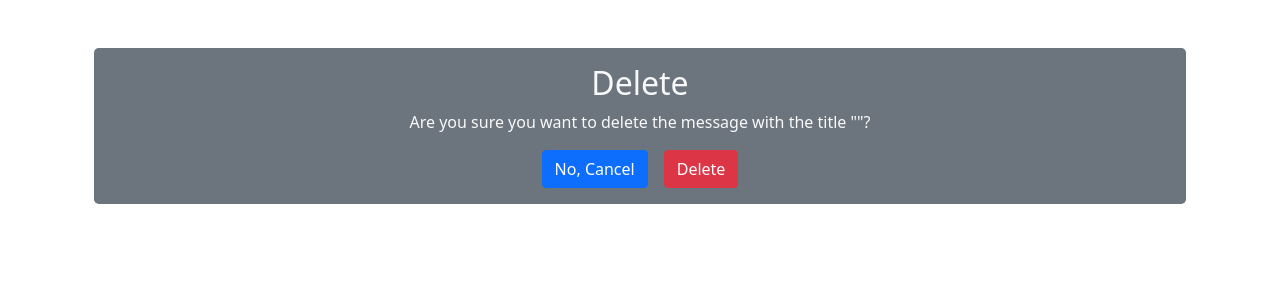
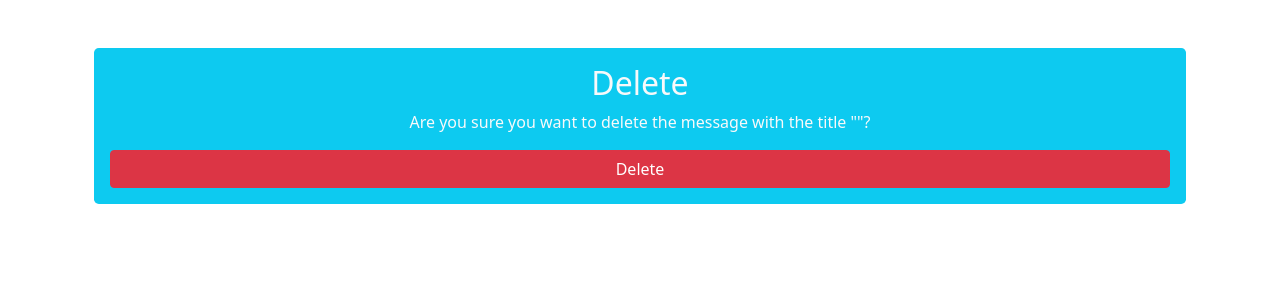
Before and after one commit to Lubano254/Messaging-App-using-Symfony, a Symfony app: template templates/message/delete.html.twig in a window 1280 px wide. Shown: the top 300 px of the page. Run offline with Twig, Linux system fonts and the light colour scheme; the template is opened without the code that fills it, so the values that code supplies are empty; style sheets or scripts are compiled from the project's sources; some libraries are stand-ins or nearby versions.

Commit message:
Final work

```diff
--- a/config/bundles.php
+++ b/config/bundles.php
@@ -5,6 +5,6 @@ return [
     Symfony\WebpackEncoreBundle\WebpackEncoreBundle::class => ['all' => true],
     Doctrine\Bundle\DoctrineBundle\DoctrineBundle::class => ['all' => true],
     Doctrine\Bundle\MigrationsBundle\DoctrineMigrationsBundle::class => ['all' => true],
-    Symfony\Bundle\MakerBundle\MakerBundle::class => ['dev' => true],
+    // Symfony\Bundle\MakerBundle\MakerBundle::class => ['dev' => true],
     Symfony\Bundle\TwigBundle\TwigBundle::class => ['all' => true],
 ];
--- a/package.json
+++ b/package.json
@@ -18,7 +18,9 @@
         "dev-server": "encore dev-server",
         "dev": "encore dev",
         "watch": "encore dev --watch",
-        "build": "encore production --progress"
+        "build": "encore production --progress",
+        "production": "npm run build"
+
     },
     "dependencies": {
         "bootstrap": "^5.3.3",
--- a/public/styles/main.scss
+++ b/public/styles/main.scss
@@ -8,7 +8,7 @@ $screen: 50dvh; // Custom viewport height unit (or media query breakpoint)
 // Base body styles
 body {
     font-family: 'Arial', sans-serif;
-    background-color: #f8f9fa;
+    background-color: #b5bcc2;
 }
 
 // Main container styles
--- a/src/Form/MessageType.php
+++ b/src/Form/MessageType.php
@@ -46,7 +46,7 @@ class MessageType extends AbstractType
             ])
             ->add('submit', SubmitType::class, [
                 'label' => 'Send Message',
-                'attr' => ['class' => 'btn btn-primary', 'padding-top-2px'], // Bootstrap class for styling the button
+                'attr' => ['class' => 'btn btn-success'], // Bootstrap class for styling the button
             ]);
     }
 
--- a/templates/message/delete.html.twig
+++ b/templates/message/delete.html.twig
@@ -1,20 +1,45 @@
-{%extends "base.html.twig"%}
+{% extends "base.html.twig" %}
 
-{%block title%}Delete Message{%endblock%}
+{% block title %}Delete Message{% endblock %}
 
-{%block body%}
-<main class="d-flex justify-content-center flex-column text-center align-middle h-100 bg-secondary p-3 rounded-3 text-light">
+{% block body %}
+<main class="d-flex justify-content-center flex-column text-center align-middle h-100 bg-info p-3 rounded-3 text-light">
     <h2>Delete</h2>
 
     <p>Are you sure you want to delete the message with the title "{{ message.title }}"?</p>
 
+    <!-- Button to trigger the modal -->
+    <button type="button" class="btn btn-danger" data-bs-toggle="modal" data-bs-target="#confirmDeleteModal">
+        Delete
+    </button>
 
-    <form method="post">
-        <div class="d-flex flex-row justify-content-center gap-3">
-            <a href="{{ path("message", {"id": id}) }}" class="btn btn-primary">No, Cancel</a>
-            <button type="submit" class="btn btn-danger">Delete</button>
+    <!-- Modal -->
+    <div class="modal fade" id="confirmDeleteModal" tabindex="-1" aria-labelledby="confirmDeleteModalLabel" aria-hidden="true">
+        <div class="modal-dialog">
+            <div class="modal-content">
+                <div class="modal-header">
+                    <h5 class="modal-title" id="confirmDeleteModalLabel">Confirm Deletion</h5>
+                    <button type="button" class="btn-close" data-bs-dismiss="modal" aria-label="Close"></button>
+                </div>
+                <div class="modal-body">
+                    Are you sure you want to delete this message? This action cannot be undone.
+                </div>
+                <div class="modal-footer">
+                    <button type="button" class="btn btn-secondary" data-bs-dismiss="modal">Cancel</button>
+                    <form method="post" action="{{ path('delete_message', { 'id': message.id }) }}" style="display:inline;">
+                        <button type="submit" class="btn btn-danger">Yes, Delete</button>
+                    </form>
+                </div>
+            </div>
         </div>
-    </form>
+    </div>
 
 </main>
-{%endblock%}
+
+{% block javascripts %}
+<script>
+    // Initialize the Bootstrap modal if not automatically handled
+    var deleteModal = new bootstrap.Modal(document.getElementById('confirmDeleteModal'));
+</script>
+{% endblock %}
+{% endblock %}
--- a/templates/message/details.html.twig
+++ b/templates/message/details.html.twig
@@ -19,8 +19,8 @@
 
 
 <div class="d-flex gap-3 justify-content-center">
-    <a href="{{path("message")}}" class="btn btn-primary">Back to messages list</a>
-    <a href="{{path("delete_message", {"id": message.id})}}" class="btn btn-primary">Delete Message</a>
+    <a href="{{path("message")}}" class="btn btn-success">Back</a>
+    <a href="{{path("delete_message", {"id": message.id})}}" class="btn btn-danger">Delete</a>
 </div>
 
 </main>
--- a/templates/message/index.html.twig
+++ b/templates/message/index.html.twig
@@ -7,8 +7,8 @@
         .message__item:hover {
             background-color: rgb(10, 123, 236);
             color: #333;
-            transform: scale(1.02);
-            box-shadow: 0 4px 6px rgba(0, 0, 0, 0.1);
+            transform: scale(1);
+            box-shadow: 0 5px 8px rgba(0, 0, 0, 0.1);
             transition: all 0.3s ease;
         }
     </style>
@@ -36,7 +36,7 @@
             <h2>Messages List</h2>
 
             {% if messages|length > 0 %}
-                <div class="d-flex flex-column gap-2" style="height: 40dvh; overflow-y: auto; overflow-x: hidden">
+                <div class="d-flex flex-column gap-3" style="height: 30dvh; overflow-y: auto; overflow-x: hidden">
                     {% for message in messages %}
                         <a href="{{ path("message_details", {"id": message.id}) }}"  class="bg-light message__item text-secondary p-3 rounded-3 text-decoration-none">
                             <strong>{{ message.title }}:</strong>
```
Also changed, not shown: assets/bootstrap.js (deleted, +0 -15 lines), public/images/Screenshot 2025-01-22 151253.png (added), public/images/Screenshot 2025-01-22 151329.png (added), public/images/Screenshot 2025-01-22 151428.png (added), public/images/Screenshot 2025-01-22 151512.png (added), 1 other file.
